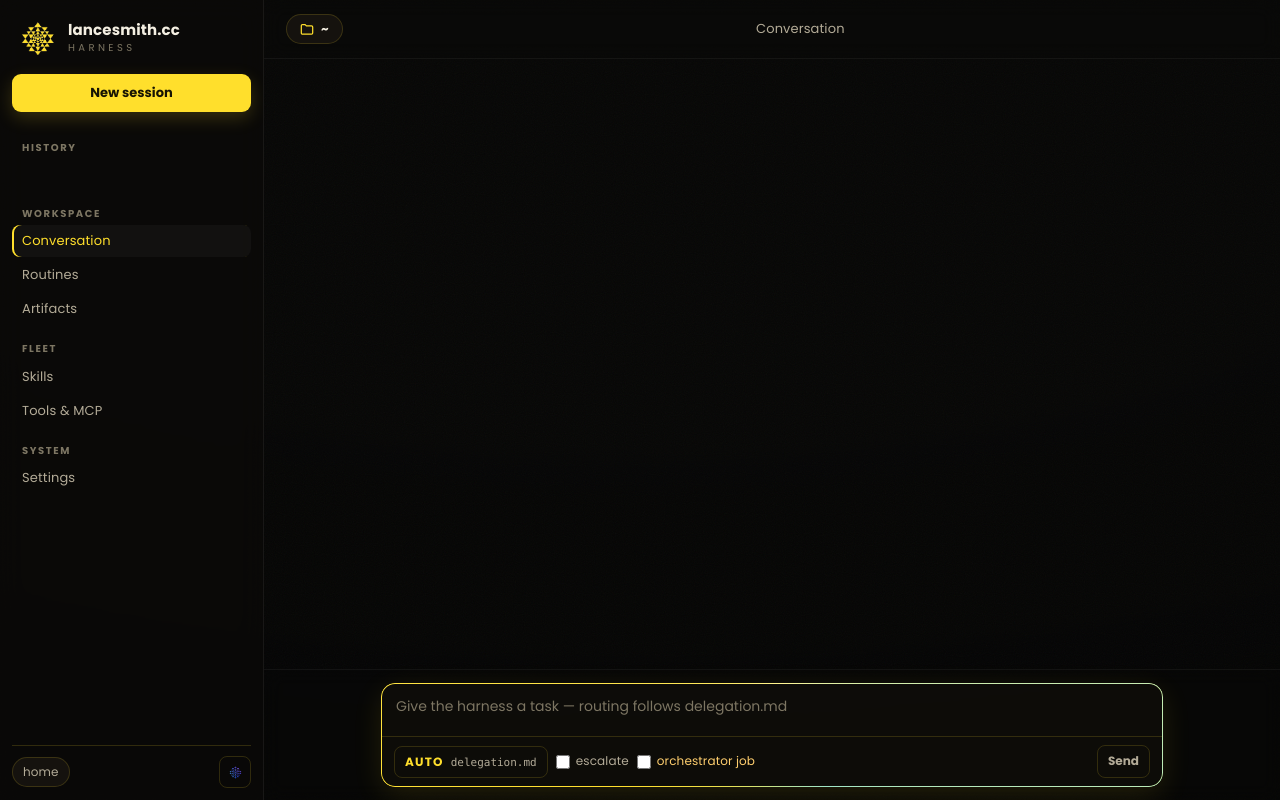
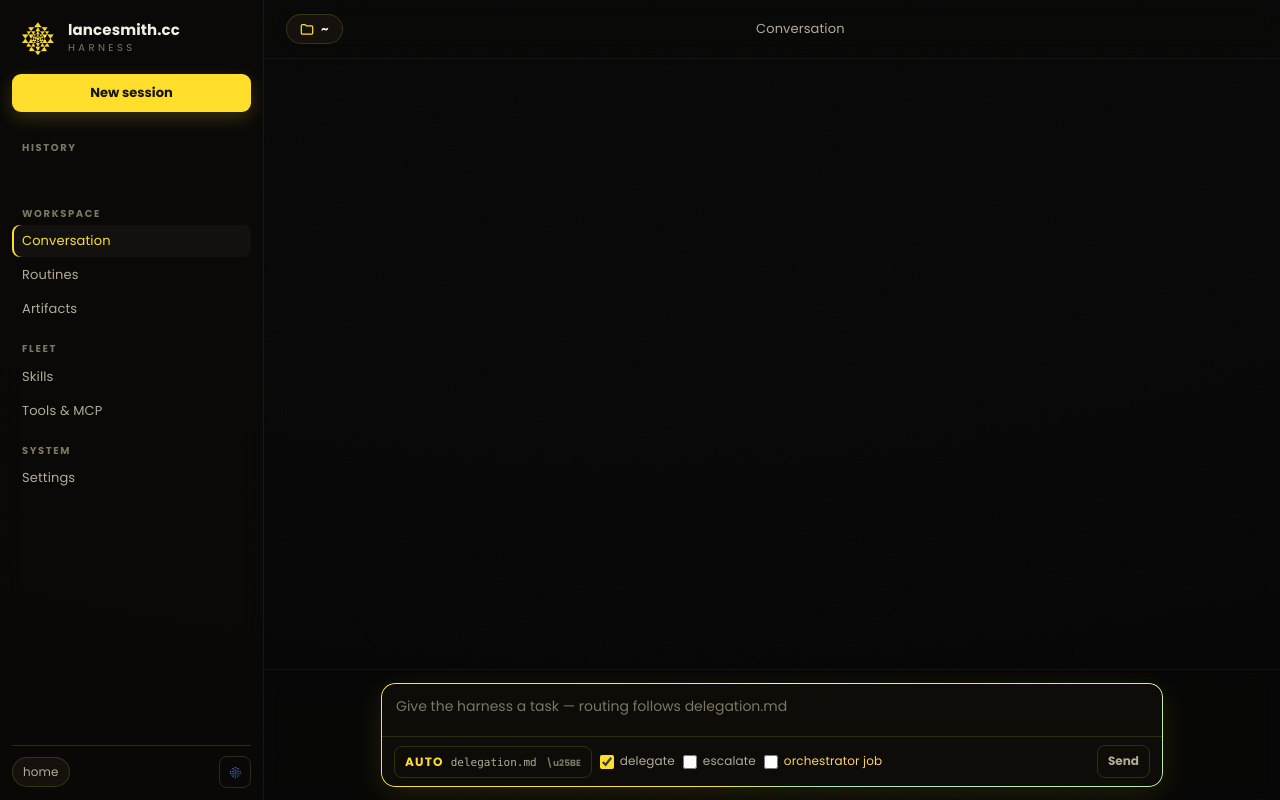
Before and after one commit to lancesmithcc/agentic.harness, a website: page apps/web/index.html in a window 1280 px wide. Both pictures are taken after a click on the button "Send". Drawn offline with Linux system fonts and the light colour scheme; no server answers.

Commit message:
Composer: visible model chooser affordance + delegate fallback checkbox (noFallback wiring)

```diff
--- a/apps/web/brand.css
+++ b/apps/web/brand.css
@@ -566,3 +566,4 @@ h2, h3 { letter-spacing: .01em; }
 /* light effect + watermark removed by request */
 body, [data-theme="inverse"] body { background-image: none !important; }
 .markmark { display: none !important; }
+.mp-caret { color: var(--text-faint); font-size: 9px; margin-left: 2px; }
--- a/apps/web/index.html
+++ b/apps/web/index.html
@@ -62,11 +62,12 @@ FINISH: unreviewed and undocumented is unfinished; this build ends with the fini
       <div class="composer-inner">
         <textarea id="task" rows="1" placeholder="Give the harness a task — routing follows delegation.md"></textarea>
         <div class="composer-bar">
-          <button class="modelpick" id="modelPick" type="button"><span class="mp-k">AUTO</span><span class="mp-v">delegation.md</span></button>
+          <button class="modelpick" id="modelPick" type="button" title="Choose the model for this task — AUTO routes via delegation.md"><span class="mp-k">AUTO</span><span class="mp-v">delegation.md</span><span class="mp-caret">\u25BE</span></button>
           <div class="modelmenu" id="modelMenu" hidden></div>
           <select id="pin" hidden><option value="">AUTO · delegation.md</option></select>
-          <label class="chk"><input type="checkbox" id="escalate" /> escalate</label>
-          <label class="chk astra-only" hidden><input type="checkbox" id="orchestrator" /> orchestrator job</label>
+          <label class="chk" title="Delegate: if the chosen model fails or rate-limits, the harness continues with the next model in the chain. Uncheck to stay strictly on the selected model."><input type="checkbox" id="delegate" checked /> delegate</label>
+          <label class="chk" title="Escalate: start one tier up the capability ladder — skips local/cheap models so the task opens on a stronger mind."><input type="checkbox" id="escalate" /> escalate</label>
+          <label class="chk astra-only" hidden title="Orchestrator job: marks this call as conducting the fleet (planning/arbitration), which is the only role GPT 6 Astra may fill — and only after its Settings gate is on."><input type="checkbox" id="orchestrator" /> orchestrator job</label>
           <span class="spacer"></span>
           <button class="btn-send" id="send" type="button">Send</button>
           <button class="btn-stop" id="stop" type="button" hidden>Stop</button>
@@ -191,6 +192,7 @@ FINISH: unreviewed and undocumented is unfinished; this build ends with the fini
       body: JSON.stringify({
         task: task, model: $("pin").value || undefined, escalate: $("escalate").checked || undefined,
         orchestrator: ($("orchestrator").checked && !$("orchestrator").parentElement.hidden) || undefined,
+        noFallback: !$("delegate").checked || undefined,
         sessionId: S.sessionId || undefined, profile: S.profile || undefined,
       }),
       signal: S.abort.signal,
--- a/apps/web/src/server.ts
+++ b/apps/web/src/server.ts
@@ -281,7 +281,7 @@ Bun.serve({
     }
 
     if (url.pathname === "/api/ask" && req.method === "POST") {
-      const body = (await req.json().catch(() => ({}))) as { task?: string; model?: string; sessionId?: string; escalate?: boolean; orchestrator?: boolean };
+      const body = (await req.json().catch(() => ({}))) as { task?: string; model?: string; sessionId?: string; escalate?: boolean; orchestrator?: boolean; noFallback?: boolean };
       const task = (body.task ?? "").trim();
       if (!task) return json({ error: "task required" }, 400);
 
@@ -315,6 +315,7 @@ Bun.serve({
             const result = await askRouted(routedCtx, task, messages, {
               pinnedModel: effectivePin,
               escalate: body.escalate,
+              noFallback: body.noFallback,
               onEvent: (e) => {
                 if (e.type === "text-delta") send({ t: "delta", text: e.text });
                 else if (e.type === "reasoning-delta") send({ t: "thinking", text: e.text });
```
